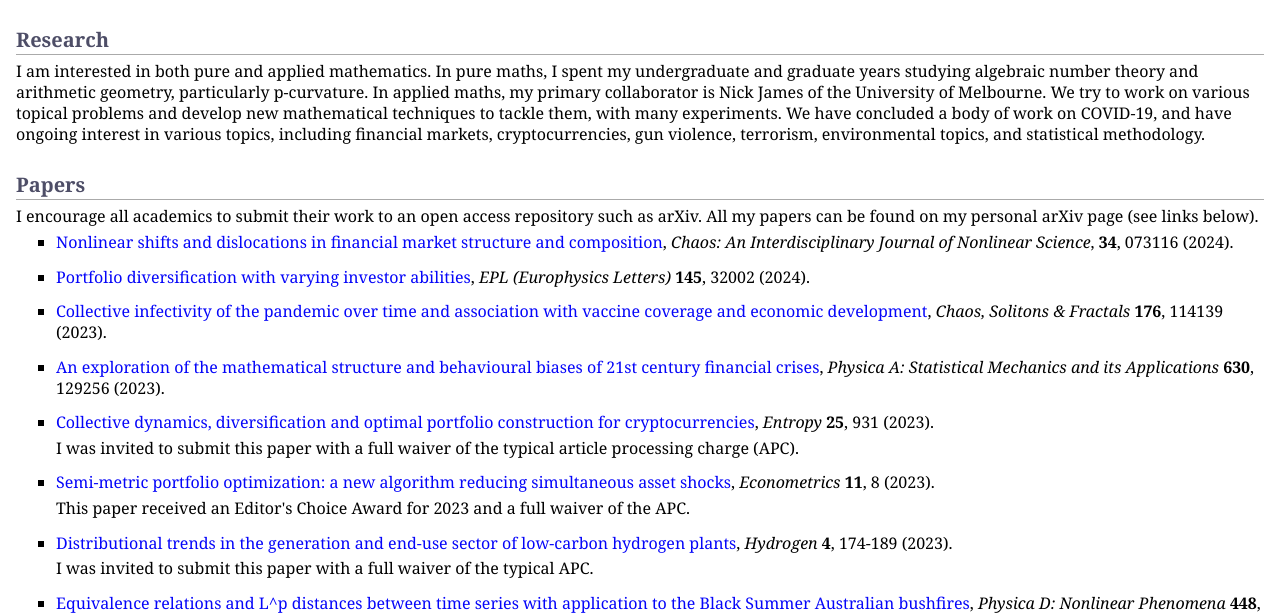
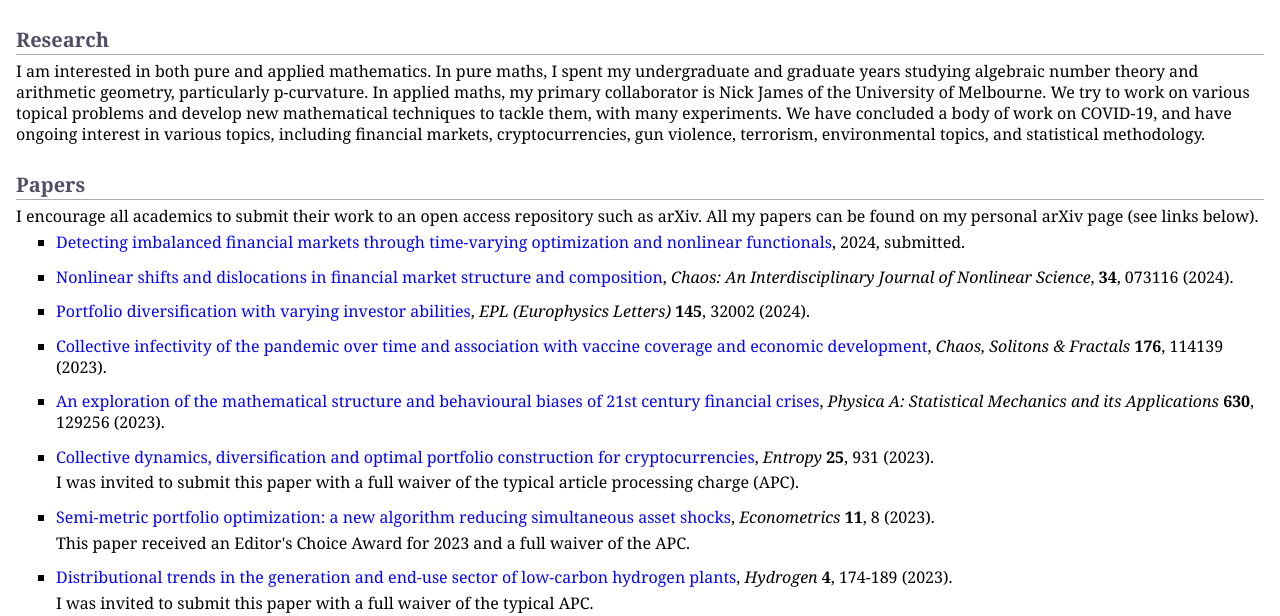
Before and after one commit to MaxMenzies/maxmenzies.com, a Jekyll site: the page index.html, which Jekyll copies as it is, in a window 1280 px wide and 900 px high, cut to the strip 284-900 px from the top of the window. Built offline with Jekyll 4.4.1, drawn with Linux system fonts in a browser that asks for light colours.

Commit message:
Update index.html

```diff
--- a/index.html
+++ b/index.html
@@ -39,6 +39,10 @@
 <p>I am interested in both pure and applied mathematics. In pure maths, I spent my undergraduate and graduate years studying algebraic number theory and arithmetic geometry, particularly p-curvature. In applied maths, my primary collaborator is Nick James of the University of Melbourne. We try to work on various topical problems and develop new mathematical techniques to tackle them, with many experiments. We have concluded a body of work on COVID-19, and have ongoing interest in various topics, including financial markets, cryptocurrencies, gun violence, terrorism, environmental topics, and statistical methodology.</p>
 <h2>Papers</h2>
 <p>I encourage all academics to submit their work to an open access repository such as arXiv. All my papers can be found on my personal arXiv page (see links below).</p>
+<ul>
+<li><p><a href="https://arxiv.org/abs/2412.00468">Detecting imbalanced financial markets through time-varying optimization and nonlinear functionals</a>, 2024, submitted.</p>
+</li>
+</ul>
 <ul>
 <li><p><a href="https://pubs.aip.org/aip/cha/article/34/7/073116/3302635/Nonlinear-shifts-and-dislocations-in-financial">Nonlinear shifts and dislocations in financial market structure and composition</a>, <i>Chaos: An Interdisciplinary Journal of Nonlinear Science</i>, <b>34</b>, 073116 (2024).</p>
 </li>
```
